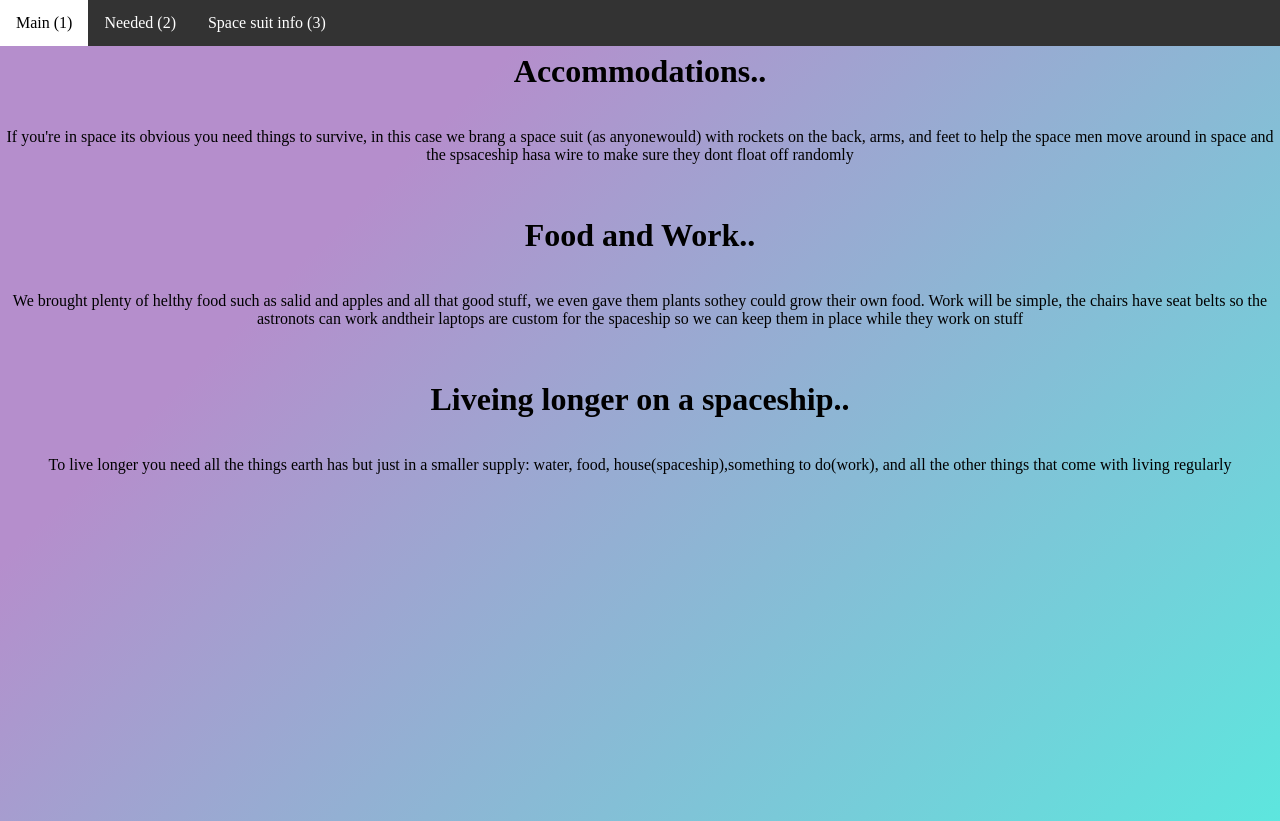
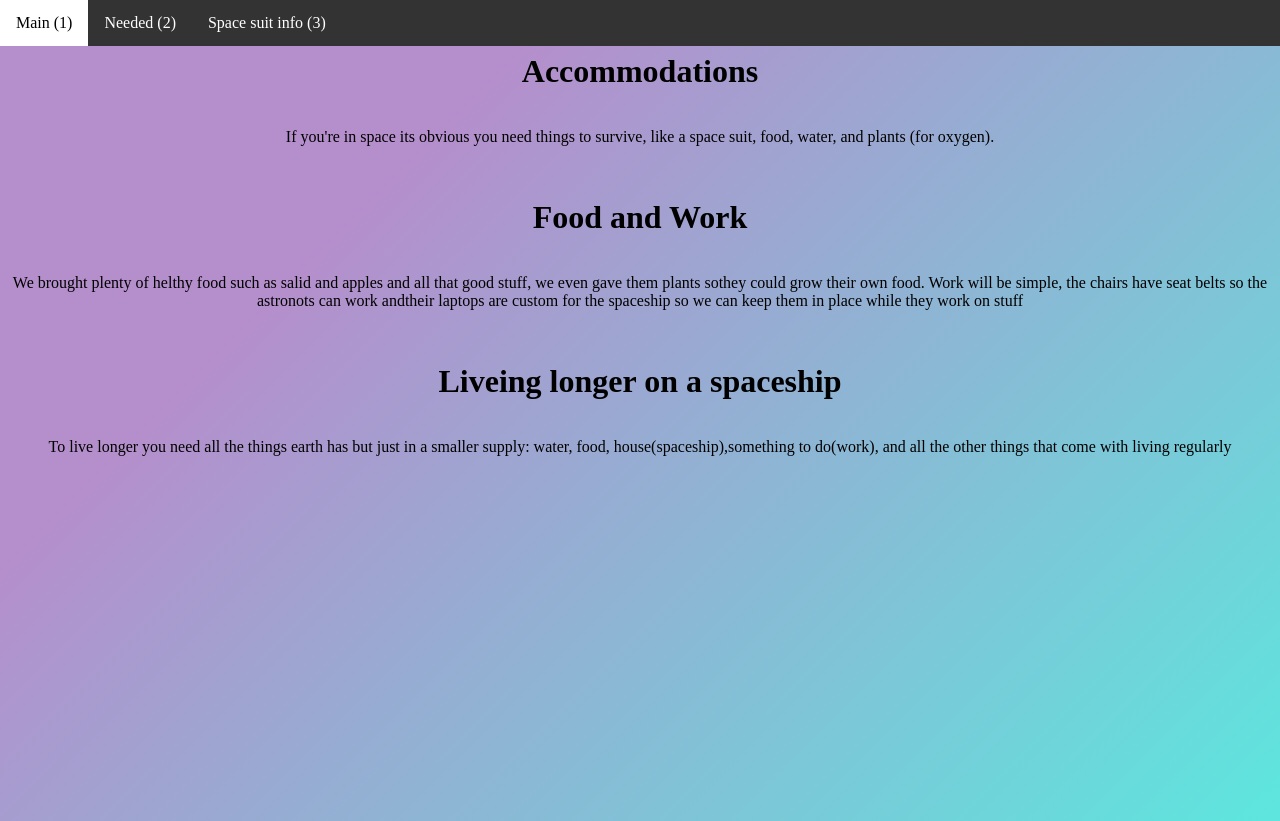
Before and after one commit to LukeIDontThink/ZionProject, a plain HTML site: page needed.html in a window 1280 px wide. Drawn offline with Linux system fonts and the light colour scheme.

Commit message:
Changed some things

```diff
--- /dev/null
+++ b/css/404.css
@@ -0,0 +1,22 @@
+html, body {
+	margin:0;
+	padding:0;
+	width:100%;
+	height:100%;
+	overflow:hidden;
+	background-color: #ff4e00;
+	background-image: linear-gradient(315deg, #ff4e00 0%, #ec9f05 74%);
+}
+
+h1, p{
+	text-align: center;
+	padding-top: 2em;
+}
+
+p {
+	font-size: 25px;
+}
+
+h1 {
+	font-size: 50px;
+}
--- a/needed.html
+++ b/needed.html
@@ -10,11 +10,11 @@
 	<title>Zion - Needed</title>
 </head>
 <body>
-	<h1>Accommodations..</h1>
-	<p>If you're in space its obvious you need things to survive, in this case we brang a space suit (as anyonewould) with rockets on the back, arms, and feet to help the space men move around in space and the spsaceship hasa wire to make sure they dont float off randomly</p>
-	<h1>Food and Work..</h1>
+	<h1>Accommodations</h1>
+	<p>If you're in space its obvious you need things to survive, like a space suit, food, water, and plants (for oxygen).</p>
+	<h1>Food and Work</h1>
 	<p>We brought plenty of helthy food such as salid and apples and all that good stuff, we even gave them plants sothey could grow their own food. Work will be simple, the chairs have seat belts so the astronots can work andtheir laptops are custom for the spaceship so we can keep them in place while they work on stuff</p>
-	<h1>Liveing longer on a spaceship..</h1>
+	<h1>Liveing longer on a spaceship</h1>
 	<p>To live longer you need all the things earth has but just in a smaller supply: water, food, house(spaceship),something to do(work), and all the other things that come with living regularly</p>
 
 	<div class="navbar">
```
Also changed, not shown: 404.html (+1 -1 lines), main.html (+2 -2 lines), suit.html (+4 -2 lines).
